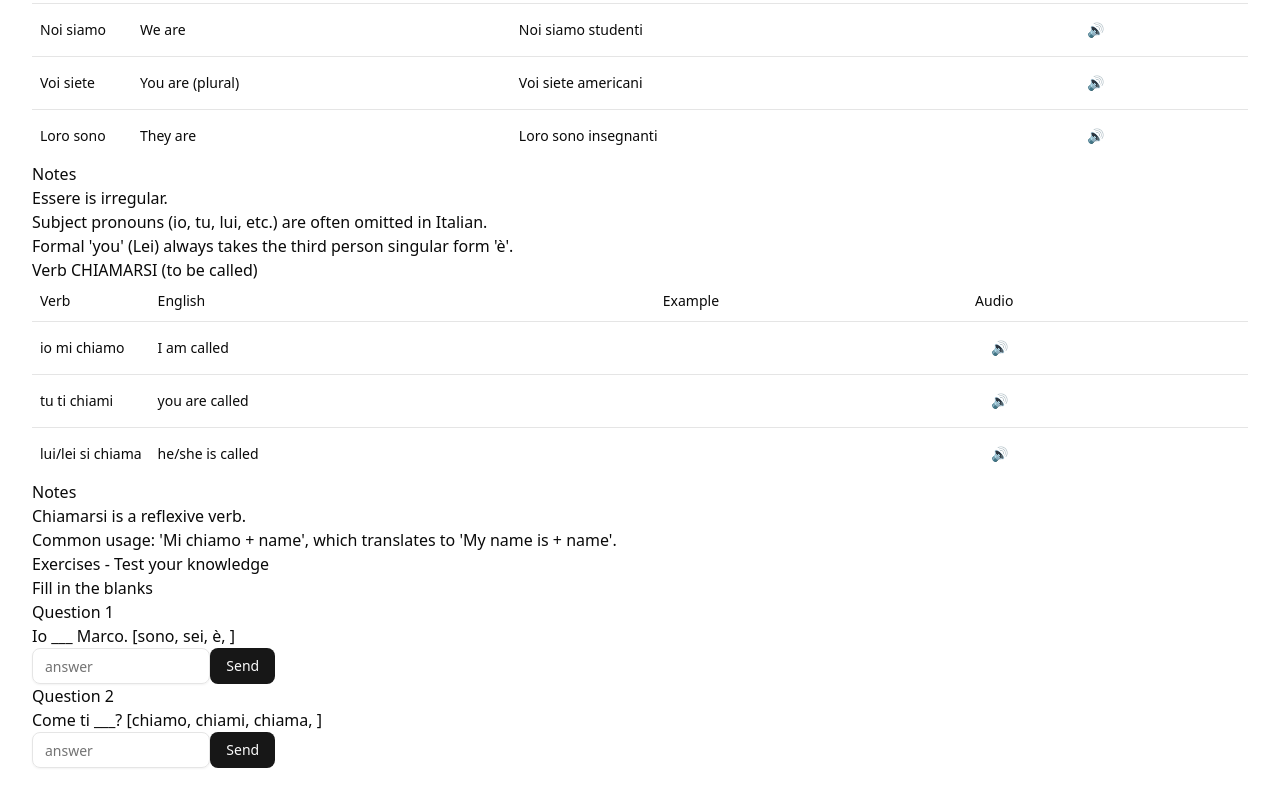
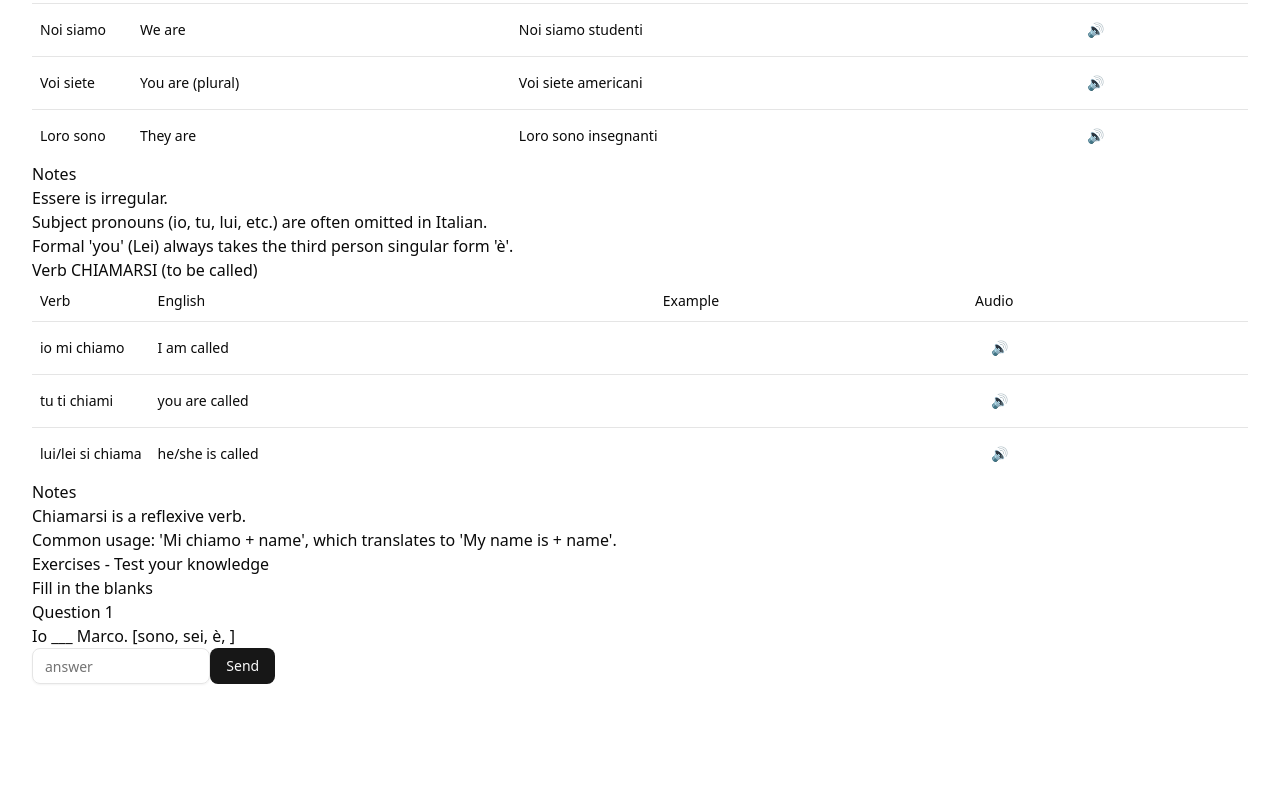
Before and after one commit to Sanish1246/glottis, a React (Vite) app: page /lessons/lesson in a window 1280 px wide. Shown: the part 1253-2053 px from the top of the page. After the commit the page ends 1969 px from the top, so only its background shows below. Built offline with nearby package versions, Linux system fonts and the light colour scheme.

Commit message:
Modified fill in the blanks to display only one at a time

```diff
--- a/src/components/pages/Lesson.tsx
+++ b/src/components/pages/Lesson.tsx
@@ -4,8 +4,6 @@ import SpeechButton from "../ui/SpeechButton";
 import FlashcardList from "../ui/FlashcardList";
 import GrammarTable from "../ui/GrammarTable";
 import FillInTheBlanks from "../ui/FillInTheBlanks";
-
-let correctFiB = 0;
 
 interface FlashCardProps {
   front: string;
@@ -18,6 +16,7 @@ const addToDeck = (card: FlashCardProps) => {
 };
 
 const Lesson = () => {
+  const [correctFib, setCorrectFib] = useState(0);
   return (
     <div>
       <h1>
@@ -74,9 +73,16 @@ const Lesson = () => {
         <h2>Exercises - Test your knowledge</h2>
         <h3>Fill in the blanks</h3>
         {lesson.exercises[0].questions.map((q, index) => (
-          <div key={index} className="mx-auto">
+          <div
+            key={index}
+            className={`mx-auto ${index == correctFib ? "block" : "hidden"}`}
+          >
             <h3>Question {index + 1}</h3>
-            <FillInTheBlanks question={q}></FillInTheBlanks>
+            <FillInTheBlanks
+              question={q}
+              correctFib={correctFib}
+              setCorrectFib={setCorrectFib}
+            ></FillInTheBlanks>
           </div>
         ))}
       </div>
--- a/src/components/ui/FillInTheBlanks.tsx
+++ b/src/components/ui/FillInTheBlanks.tsx
@@ -11,9 +11,15 @@ interface Question {
 
 interface QuestionProp {
   question: Question;
+  correctFib: number;
+  setCorrectFib: React.Dispatch<React.SetStateAction<number>>;
 }
 
-const FillInTheBlanks = ({ question }: QuestionProp) => {
+const FillInTheBlanks = ({
+  question,
+  correctFib,
+  setCorrectFib,
+}: QuestionProp) => {
   const [newAnswer, setNewAnswer] = useState("");
   function checkAnswer() {
     if (newAnswer.toLowerCase() == question.answer.toLowerCase()) {
@@ -26,6 +32,7 @@ const FillInTheBlanks = ({ question }: QuestionProp) => {
         },
       });
       setNewAnswer("");
+      setCorrectFib((prevCount) => prevCount + 1);
     } else {
       toast.error("Wrong answer!", {
         action: {
```
